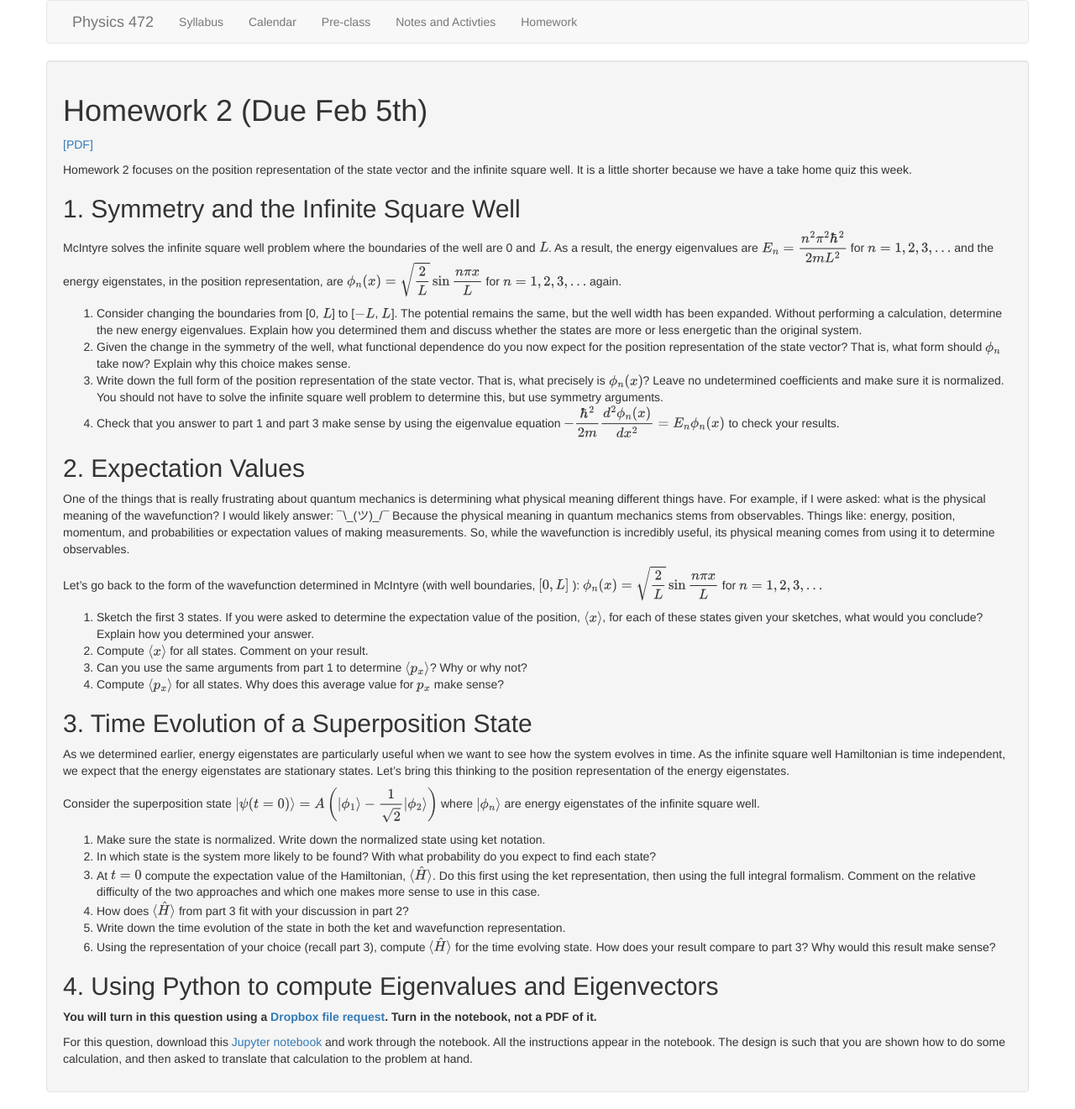
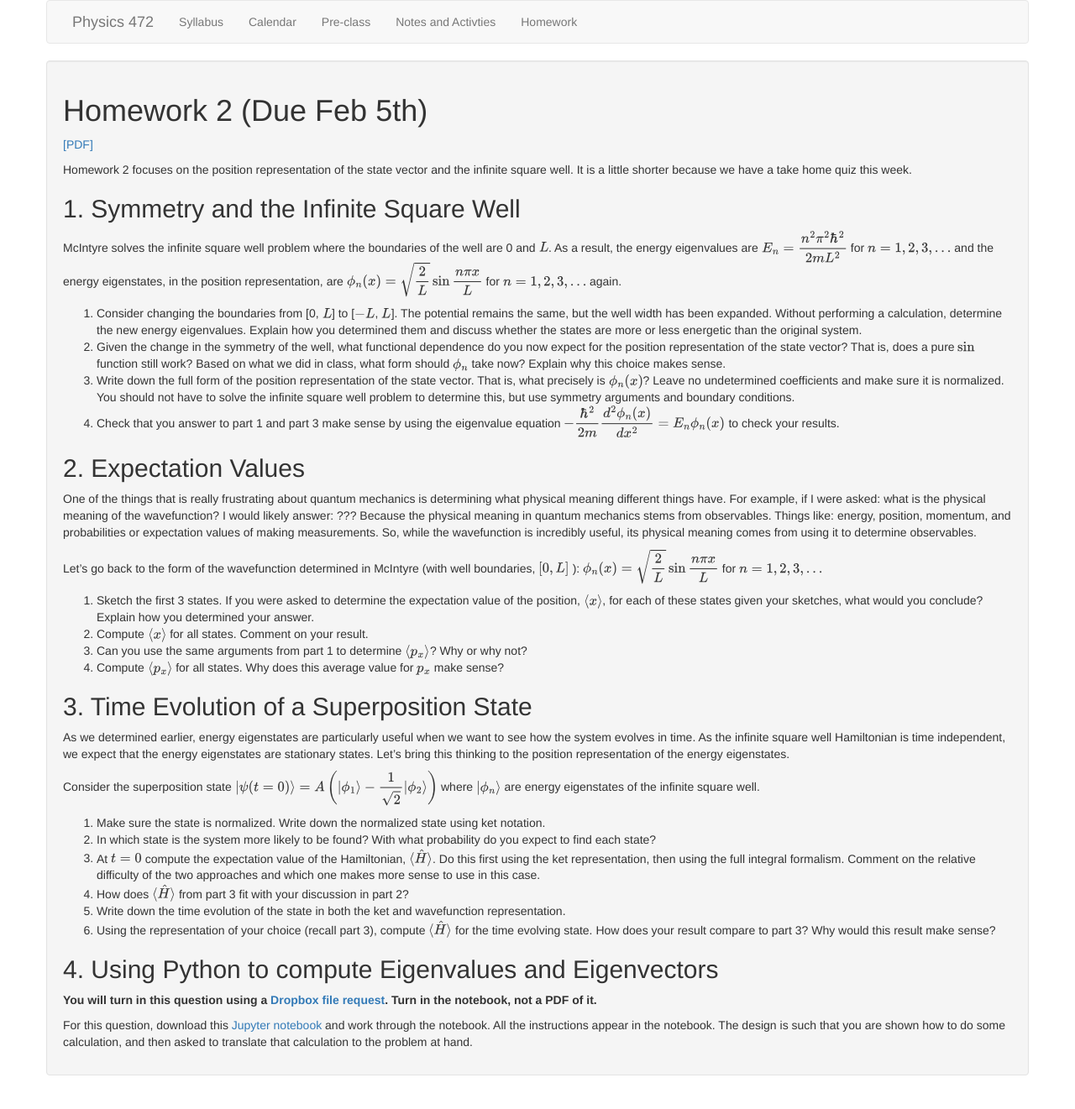
Before and after one commit to dannycab/phy472msu_s2021, a Jekyll site: the page built from assignments/homework2.md, in a window 1280 px wide. Shown: the whole page at 84% size. Built offline with Jekyll 4.4.1, drawn with Linux system fonts in a browser that asks for light colours.

Commit message:
fixed first problem

```diff
--- a/assignments/homework2.md
+++ b/assignments/homework2.md
@@ -14,14 +14,14 @@ Homework 2 focuses on the position representation of the state vector and the in
 McIntyre solves the infinite square well problem where the boundaries of the well are 0 and $L$. As a result, the energy eigenvalues are $E_n = \dfrac{n^2\pi^2\hbar^2}{2mL^2}$ for $n = 1,2,3,\dots$ and the energy eigenstates, in the position representation, are $\phi_n(x) = \sqrt{\dfrac{2}{L}} \sin \dfrac{n\pi x}{L}$ for $n = 1,2,3,\dots$ again.
 
 1. Consider changing the boundaries from [0, $L$] to [$-L$, $L$]. The potential remains the same, but the well width has been expanded. Without performing a calculation, determine the new energy eigenvalues. Explain how you determined them and discuss whether the states are more or less energetic than the original system.
-2. Given the change in the symmetry of the well, what functional dependence do you now expect for the position representation of the state vector? That is, what form should $\phi_n$ take now? Explain why this choice makes sense.
-3. Write down the full form of the position representation of the state vector. That is, what precisely is $\phi_n(x)$? Leave no undetermined coefficients and make sure it is normalized. You should not have to solve the infinite square well problem to determine this, but use symmetry arguments.
+2. Given the change in the symmetry of the well, what functional dependence do you now expect for the position representation of the state vector? That is, does a pure $\sin$ function still work? Based on what we did in class, what form should $\phi_n$ take now? Explain why this choice makes sense.
+3. Write down the full form of the position representation of the state vector. That is, what precisely is $\phi_n(x)$? Leave no undetermined coefficients and make sure it is normalized. You should not have to solve the infinite square well problem to determine this, but use symmetry arguments and boundary conditions.
 4. Check that you answer to part 1 and part 3 make sense by using the eigenvalue equation $-\dfrac{\hbar^2}{2m} \dfrac{d^2\phi_n(x)}{dx^2} = E_n \phi_n(x)$ to check your results.
 
 
 ## 2. Expectation Values
 
-One of the things that is really frustrating about quantum mechanics is determining what physical meaning different things have. For example, if I were asked: what is the physical meaning of the wavefunction? I would likely answer: ¯\\\_(ツ)\_/¯ Because the physical meaning in quantum mechanics stems from observables. Things like: energy, position, momentum, and probabilities or expectation values of making measurements. So, while the wavefunction is incredibly useful, its physical meaning comes from using it to determine observables.
+One of the things that is really frustrating about quantum mechanics is determining what physical meaning different things have. For example, if I were asked: what is the physical meaning of the wavefunction? I would likely answer: ??? Because the physical meaning in quantum mechanics stems from observables. Things like: energy, position, momentum, and probabilities or expectation values of making measurements. So, while the wavefunction is incredibly useful, its physical meaning comes from using it to determine observables.
 
 Let's go back to the form of the wavefunction determined in McIntyre (with well boundaries, $[0,L]$ ): $\phi_n(x) = \sqrt{\dfrac{2}{L}} \sin \dfrac{n\pi x}{L}$ for $n = 1,2,3,\dots$
 
```
Also changed, not shown: 3 other files.
